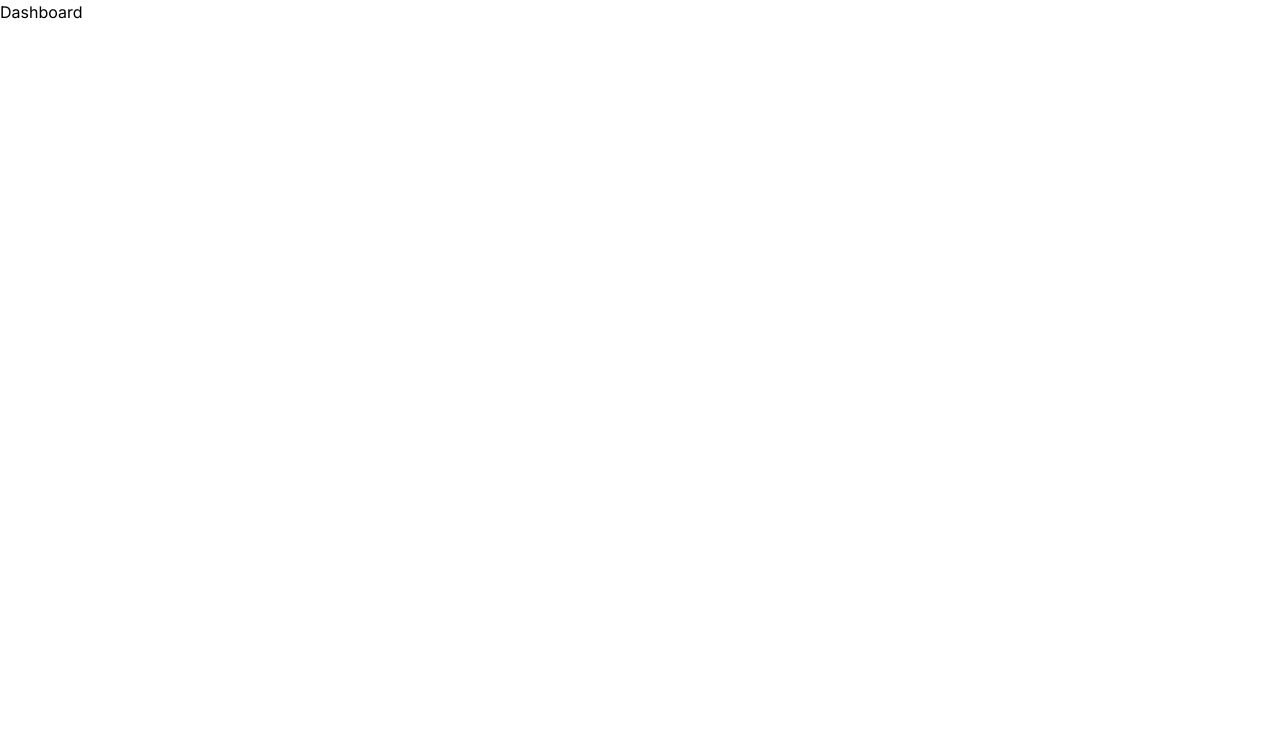
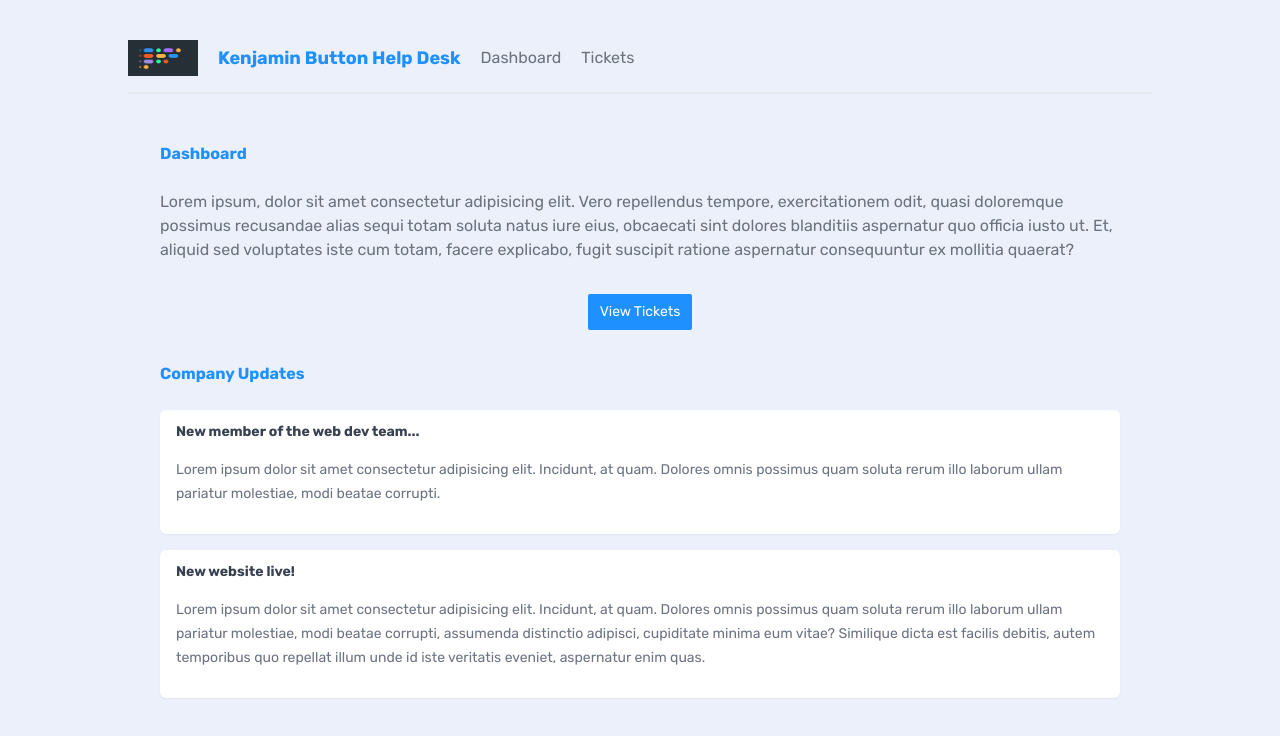
Before and after one commit to KenjaminButton/KenjaminButtonHelpDesk, a Next.js app: page / in a window 1280 px wide. Shown: the top 736 px of the page. Built offline with nearby package versions, Linux system fonts and the light colour scheme.

Commit message:
Styled homepage

```diff
--- /dev/null
+++ b/app/components/Navbar.jsx
@@ -0,0 +1,21 @@
+import Image from 'next/image'
+import Link from 'next/link'
+import React from 'react'
+import Logo from './kenjamin-dojo.png'
+
+export default function Navbar() {
+  return (
+    <nav>
+      <Image
+        src={Logo}
+        alt="Kenjamin Button Help Desk Logo"
+        width={70}
+        quality={100}
+        placeholder='blur'
+      />
+      <h1>Kenjamin Button Help Desk</h1>
+      <Link href="/">Dashboard</Link>
+      <Link href="/tickets">Tickets</Link>
+    </nav>
+  )
+}
--- a/app/globals.css
+++ b/app/globals.css
@@ -1,3 +1,139 @@
 @tailwind base;
 @tailwind components;
 @tailwind utilities;
+
+/* base styles */
+body {
+  background: #ebf0fa;
+  @apply text-gray-500 m-8;
+}
+h1, h2 {
+  @apply font-bold text-primary text-lg;
+}
+main {
+  @apply max-w-5xl my-12 mx-auto px-8;
+}
+main > h2 {
+  @apply mb-4 pb-2 text-base ;
+}
+p > a {
+  @apply text-primary underline;
+}
+
+/* nav styles */
+nav {
+  @apply
+    pb-4
+    border-b-2 border-gray-200
+    flex items-center gap-5
+    my-10 mx-auto
+    max-w-5xl;
+}
+nav a, nav span {
+  @apply text-gray-500;
+}
+nav a:hover {
+  @apply text-black;
+}
+main nav {
+  @apply border-0;
+}
+
+/* button styles */
+button {
+  @apply
+    px-3 py-2
+    rounded-sm
+    flex justify-between items-center gap-2
+    text-sm;
+}
+button:hover {
+  @apply bg-opacity-90;
+}
+.btn-primary {
+  @apply bg-primary text-white;
+}
+.btn-secondary {
+  @apply bg-gray-200 text-gray-900;
+}
+
+/* form styles */
+form {
+  @apply
+    py-4 px-7
+    bg-primary
+    bg-opacity-5
+    rounded-md
+    block
+    mx-auto
+    min-w-fit w-1/4;
+}
+form label {
+  @apply block;
+}
+form input,
+form textarea,
+form select {
+  @apply
+    block
+    mt-2 my-4 px-2 py-1
+    rounded-sm w-full;
+}
+form button {
+  @apply block mx-auto;
+}
+
+/* feedback styles */
+.error {
+  @apply
+    border-2
+    border-red-500
+    bg-red-300
+    text-red-800
+    py-1 px-2
+    rounded-sm
+    block
+    max-w-fit
+    my-4 mx-auto;
+}
+
+/* card styles */
+.card {
+  @apply
+    bg-white
+    shadow-sm
+    rounded-md
+    py-3 px-4 my-4
+    relative
+    overflow-hidden;
+}
+.card h3 {
+  @apply
+    font-bold text-gray-700 text-sm
+    mb-0;
+}
+.card p {
+  @apply my-4 text-sm leading-6;
+}
+
+/* pill styles */
+.pill {
+  @apply
+    py-1 px-2 mt-3
+    inline-block
+    text-xs font-semibold;
+}
+.pill.high {
+  @apply bg-red-300 text-red-600;
+}
+.pill.medium {
+  @apply bg-blue-300 text-blue-600;
+}
+.pill.low {
+  @apply bg-emerald-300 text-emerald-600;
+}
+.card .pill {
+  @apply
+    absolute bottom-0 right-0
+    rounded-tl-md;
+}
--- a/app/layout.jsx
+++ b/app/layout.jsx
@@ -1,7 +1,10 @@
 import './globals.css'
-import { Inter } from 'next/font/google'
+import { Rubik } from 'next/font/google'
 
-const inter = Inter({ subsets: ['latin'] })
+// components
+import Navbar from './components/Navbar'
+
+const rubik = Rubik({ subsets: ['latin'] })
 
 export const metadata = {
   title: 'Create Next App',
@@ -11,7 +14,12 @@
 export default function RootLayout({ children }) {
   return (
     <html lang="en">
-      <body className={inter.className}>{children}</body>
+
+      <body className={rubik.className}>
+        <Navbar />
+        {children}
+      </body>
+
     </html>
   )
 }
--- a/app/page.jsx
+++ b/app/page.jsx
@@ -1,7 +1,27 @@
+import Link from 'next/link'
+
 export default function Home() {
   return (
     <main>
       <h2>Dashboard</h2>
+      <p>Lorem ipsum, dolor sit amet consectetur adipisicing elit. Vero repellendus tempore, exercitationem odit, quasi doloremque possimus recusandae alias sequi totam soluta natus iure eius, obcaecati sint dolores blanditiis aspernatur quo officia iusto ut. Et, aliquid sed voluptates iste cum totam, facere explicabo, fugit suscipit ratione aspernatur consequuntur ex mollitia quaerat?</p>
+
+      <div className="flex justify-center my-8">
+        <Link href="/tickets">
+          <button className="btn-primary">View Tickets</button>
+        </Link>
+      </div>
+
+      <h2>Company Updates</h2>
+
+      <div className="card">
+        <h3>New member of the web dev team...</h3>
+        <p>Lorem ipsum dolor sit amet consectetur adipisicing elit. Incidunt, at quam. Dolores omnis possimus quam soluta rerum illo laborum ullam pariatur molestiae, modi beatae corrupti.</p>
+      </div>
+      <div className="card">
+        <h3>New website live!</h3>
+        <p>Lorem ipsum dolor sit amet consectetur adipisicing elit. Incidunt, at quam. Dolores omnis possimus quam soluta rerum illo laborum ullam pariatur molestiae, modi beatae corrupti, assumenda distinctio adipisci, cupiditate minima eum vitae? Similique dicta est facilis debitis, autem temporibus quo repellat illum unde id iste veritatis eveniet, aspernatur enim quas.</p>
+      </div>
     </main>
   )
 }
--- a/tailwind.config.js
+++ b/tailwind.config.js
@@ -7,11 +7,9 @@
   ],
   theme: {
     extend: {
-      backgroundImage: {
-        'gradient-radial': 'radial-gradient(var(--tw-gradient-stops))',
-        'gradient-conic':
-          'conic-gradient(from 180deg at 50% 50%, var(--tw-gradient-stops))',
-      },
+      colors: {
+        primary: '#1E90FF'
+      }
     },
   },
   plugins: [],
```
Also changed, not shown: app/components/kenjamin-dojo.png (added).
